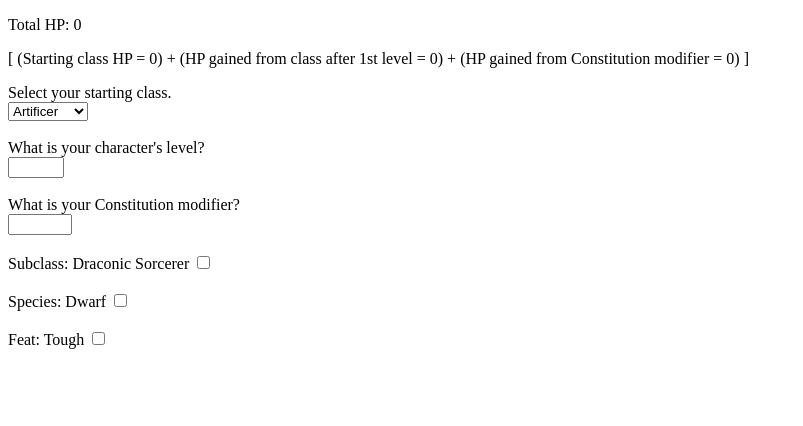
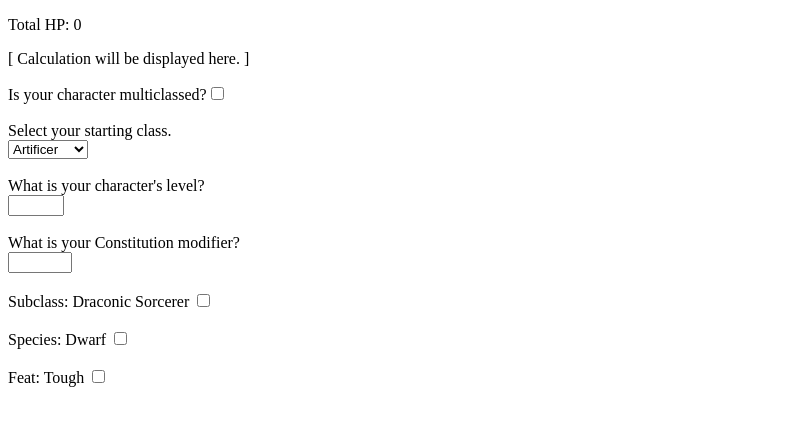
Before and after one commit to pakuhn93/dndatabase, a React (Vite) app: page /dndatabase/HP_Calc in a window 1280 px wide. Shown: the top 426 px of the page, without its empty margins (0-803 px from the left). Built offline with nearby package versions, Linux system fonts and the light colour scheme; no server answers.

Commit message:
currently working on multiclass functionality.

```diff
--- a/src/pages/HP_Calc.jsx
+++ b/src/pages/HP_Calc.jsx
@@ -9,9 +9,11 @@ export default function HP_Calc(){
   const [isDraconicSorc, setIsDraconicSorc] = useState({isTrue: false, value: 1});
   const [isDwarf, setIsDwarf] = useState({isTrue: false, value: 1});
   const [isTough, setIsTough] = useState({isTrue: false, value: 2});
-  const [hpPerLevel, setHpPerLevel] = useState(0);
-  const displayCalc =
-  "[ " + "(Starting class HP = " + startingClass + ") + (HP gained from class after 1st level = " + (classHP*(levelTotal-1) + ") + (HP gained from Constitution modifier = ") + (modifierCON*levelTotal) + ") ]";
+  const [isMulticlass, setIsMulticlass] = useState(false);
+
+  const [displayCalc, setDisplayCalc] = useState("[ Calculation will be displayed here. ]");
+  // const displayCalc =
+  // "[ " + "(Starting class HP = " + startingClass + ") + (HP gained from class after 1st level = " + (classHP*(levelTotal-1) + ") + (HP gained from Constitution modifier = ") + (modifierCON*levelTotal) + ") ]";
 
   const hitDieAvg = (hitDie) => {
     switch(hitDie){
@@ -61,10 +63,6 @@ export default function HP_Calc(){
     setModifierCON(e.target.value);
   }
 
-  const updateHpBonusPerLevel = () => {
-
-  }
-
   const updateIsDraconicSorc = () => {
     setIsDraconicSorc(prevObj => ({...prevObj, isTrue: !prevObj.isTrue}));
   }
@@ -77,8 +75,11 @@ export default function HP_Calc(){
     setIsTough(prevObj => ({...prevObj, isTrue: !prevObj.isTrue}));
   }
 
+  const updateIsMulticlass = () => {
+    setIsMulticlass(!isMulticlass);
+  }
+
   useEffect(() => {
-
 
     if(levelTotal > 0){
       let baseHP = startingClass + (classHP*(levelTotal-1)) + (modifierCON*levelTotal);
@@ -89,6 +90,12 @@ export default function HP_Calc(){
       // Had to convert levelTotal to Number with the + operator for some reason.
       setTotalHP(baseHP);
 
+      isMulticlass ?
+        setDisplayCalc("Multiclass calculation.") :
+        setDisplayCalc(
+          "[ " + "(Starting class HP = " + startingClass + ") + (HP gained from class after 1st level = " + (classHP*(levelTotal-1) + ") + (HP gained from Constitution modifier = ") + (modifierCON*levelTotal) + ") ]"
+        );
+
         // if(isTough && isDwarf && isDraconicSorc){
         //   // 1st Level + Class + CON + Tough + Dwarf + DracSorc
         //   setTotalHP(
@@ -97,16 +104,30 @@ export default function HP_Calc(){
         // }
 
     } else {
+      setDisplayCalc("[ Calculation will be displayed here. ]");
       setTotalHP(0);
     }
-  }, [startingClass, classHP, modifierCON, levelTotal, isDraconicSorc, isDwarf, isTough]);
+  }, [startingClass, classHP, modifierCON, levelTotal, isDraconicSorc, isDwarf, isTough, isMulticlass]);
 
 
-  // FUTURE: Change the option elements to a React mapped list, where the class information is imported from elsewhere.
+  // FUTURE: Change the option elements to a React mapped list, where the class information is imported from the characterClasses folder or equivalent.
   return(
+    <section>
       <div>
         <p>Total HP: { totalHP }</p>
         <p>{displayCalc}</p>
+        <label htmlFor="isMulticlass">Is your character multiclassed?</label>
+        <input id="isMulticlass" type="checkbox" onChange={updateIsMulticlass}></input>
+      </div>
+      <br></br>
+
+      {
+        isMulticlass ?
+        (
+          <p>Yes, we are multiclassed!</p>
+        ) :
+        (
+          <div>
             <label htmlFor="startingClass">Select your starting class.</label>
             <br></br>
             <select id="startingClass" onChange={updateStartingClass}>
@@ -154,5 +175,8 @@ export default function HP_Calc(){
             <input id="isTough" type="checkbox" onChange={updateIsTough}></input>
 
           </div>
+        )
+      }
+    </section>
   );
 }
```
Lines whose indentation alone changed are shown as unchanged.
